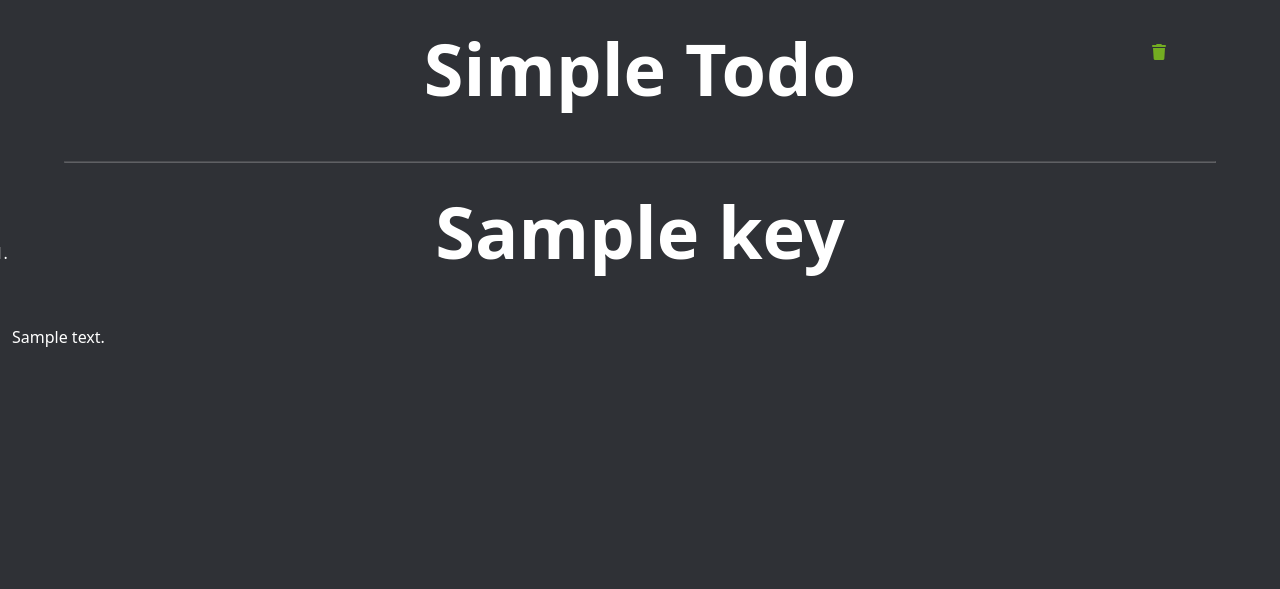
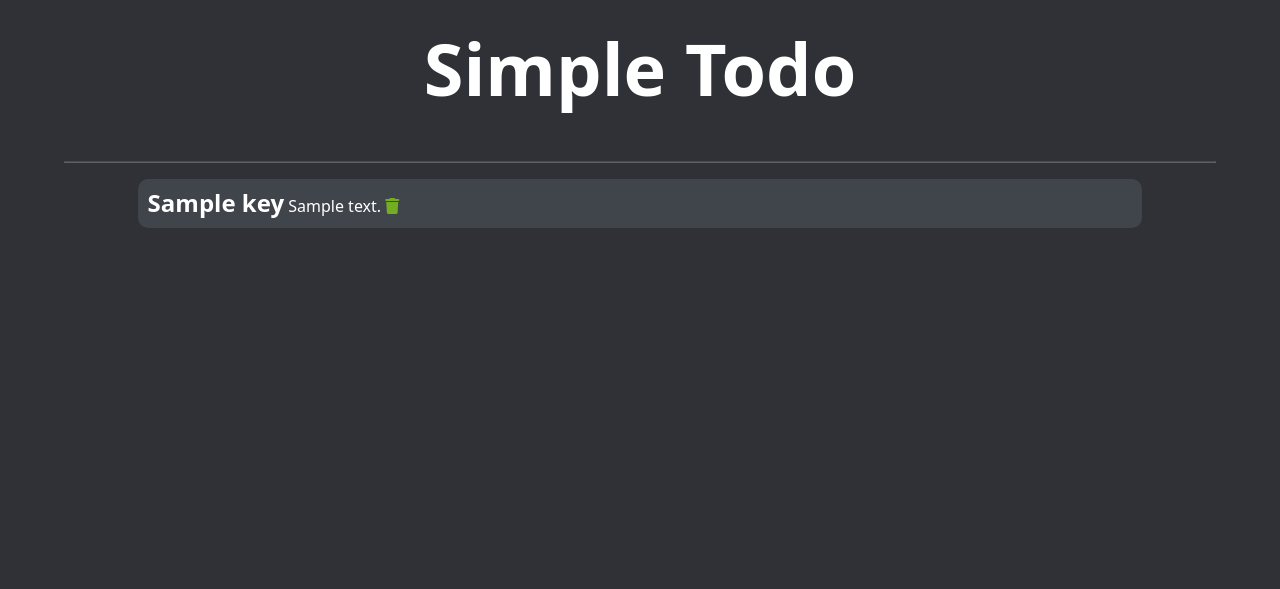
Before and after one commit to Anonymouseyy/simple-todo, a Flask app: template templates/index.html in a window 1280 px wide. Shown: the top 589 px of the page. Run offline with Flask 2, Linux system fonts and the light colour scheme; the template is opened without the code that fills it: most values are stand-ins (such as "Sample title", 1, 10 or a date in 2020); some libraries are stand-ins or nearby versions.

Commit message:
creating and displaying todos, now to reorder delete and prettify

```diff
--- a/main.py
+++ b/main.py
@@ -10,7 +10,7 @@
 # Ensure templates are auto-reloaded
 app.config["TEMPLATES_AUTO_RELOAD"] = True
 
-base = Base("todos")
+todos = Base("todos")
 
 # Ensure responses aren't cached
 @app.after_request
@@ -25,4 +25,17 @@
 def index():
     """Home Page"""
 
-    return render_template("index.html")
+    items = todos.fetch().items
+    items.sort(key=lambda x: x["order"])
+
+    return render_template("index.html", todos=items)
+
+
+@app.route("/create", methods=["GET", "POST"])
+def create():
+    if request.form.get("name") and request.form.get("desc"):
+        todos.put({"desc": request.form.get("desc"),
+                   "order": 0}, request.form.get("name"))
+        return redirect("/")
+    else:
+        return 504
--- a/static/styles.css
+++ b/static/styles.css
@@ -19,10 +19,30 @@
     padding: 0px;
 }
 
+.p {
+    padding: 10px;
+}
+
+.todoname {
+    display: inline-block;
+    text-align: left;
+    font-size: 3vh;
+    width: auto;
+    margin: 0;
+}
+
+.tododesc {
+    display: inline-block;
+    text-align: left;
+    color: white;
+    font-size: 2vh;
+    width: auto;
+    margin: 0;
+}
+
 .del {
-    position: absolute;
-    top: 5%;
-    left: 90%;
+    color: white;
+    display: inline-block;
 }
 
 .del-ico:hover {
--- a/templates/index.html
+++ b/templates/index.html
@@ -23,11 +23,11 @@
 
     <ol class="container-fluid" id="sortablelist">
         {% for todo in todos %}
-            <li>
+            <li style="display: block; background-color: #40444b; width: 80%; margin: 0 auto 0 auto; border-radius: 10px;">
                 <div class="p">
+                    <h1 class="todoname">{{ todo.key }}</h1>
+                    <p class="tododesc">{{ todo.desc }}</p>
                     <button class="icon-btn del"><i style="color: #73AD21;" class="fa-sharp fa-solid fa-trash del-ico"></i></button>
-                    <h1 class="notetitle">{{ todo.key }}</h1>
-                    <p class="notedesc">{{ todo.description }}</p>
                 </div>
             </li>
         {% endfor %}
@@ -39,7 +39,7 @@
         <span onclick="document.getElementById('new-modal').style.display='none'" class="close" title="Close Modal">&times;</span>
         <form class="modal-content" action="/create" method="post">
             <div class="container">
-                <h1 style="color: black;">New</h1>
+                <h1 style="color: white;">New</h1>
 
                 <input autocomplete="off" autofocus class="form-control" name="name" placeholder="Todo Name" type="text" style="width: 100%; margin-bottom:1%;">
                 <textarea class="form-control" name="desc" placeholder="Description" rows="6" style="overflow-x: hidden; overflow-y: auto; width: 100%;"></textarea>
```
